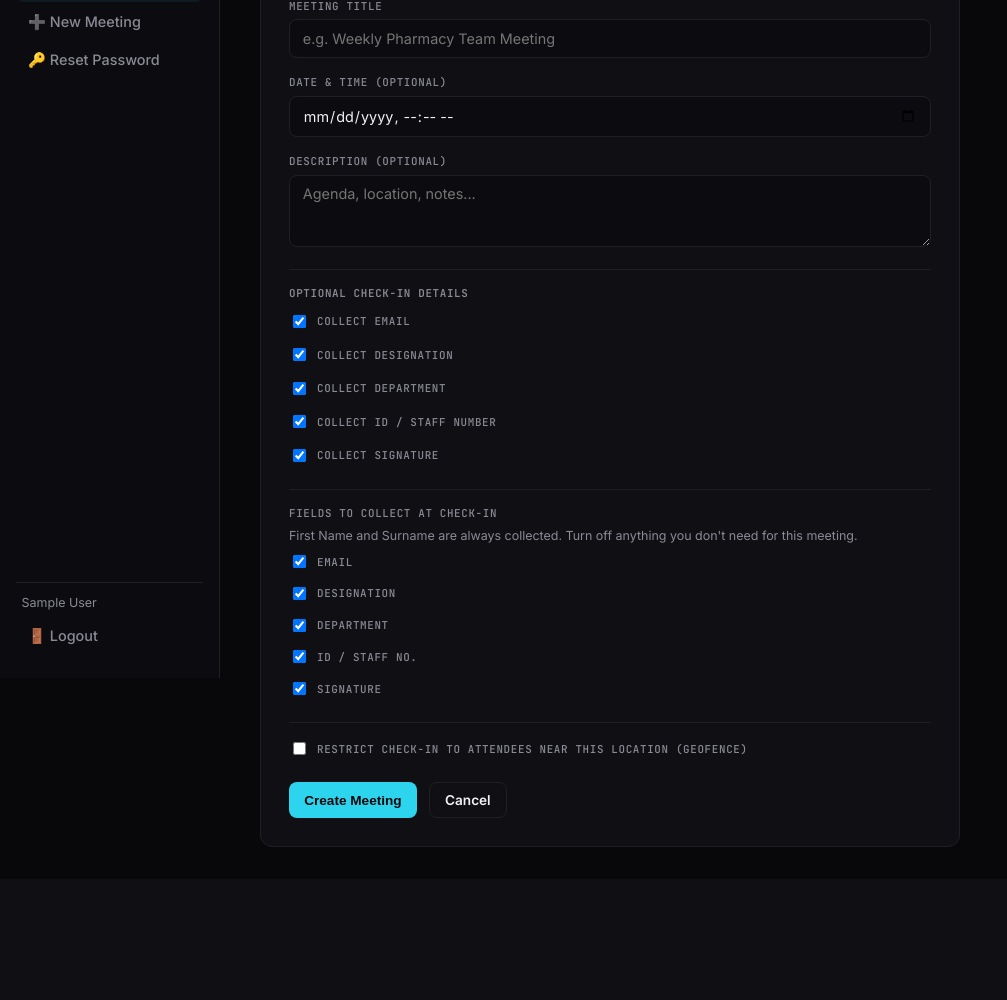
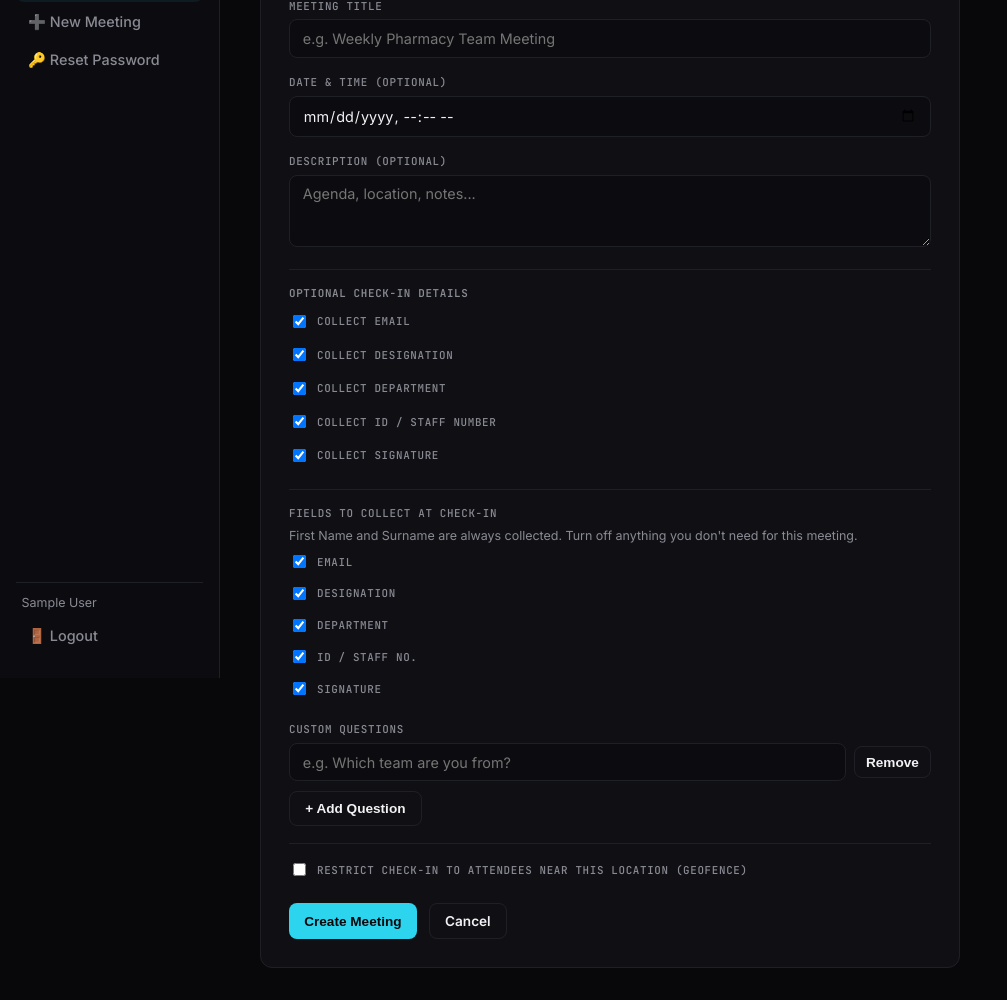
Before and after one commit to Mosescasper/meetcheck, a Flask app: page /meetings/new in a window 1280 px wide. Shown: the part 122-1122 px from the top of the page, without its empty margins (0-1007 px from the left). Before the commit the page ends 969 px from the top, so only its background shows below. Run offline with Flask 3, Linux system fonts and the light colour scheme; the visitor is signed in with stand-in values (Sample User, id 1).

Commit message:
Add custom meeting questions

```diff
--- a/app.py
+++ b/app.py
@@ -16,7 +16,7 @@ from flask_migrate import Migrate
 
 from config import Config
 from extensions import db, login_manager
-from models import Organizer, Meeting, AttendanceRecord
+from models import Organizer, Meeting, AttendanceRecord, MeetingQuestion, AttendanceAnswer
 
 app = Flask(__name__)
 app.config.from_object(Config)
@@ -104,6 +104,26 @@ def _parse_optional_fields(form):
         "collect_id_number": form.get("collect_id_number") == "on",
         "collect_signature": form.get("collect_signature") == "on",
     }
+
+
+def _parse_questions_form(form):
+    """Reads the organizer's custom questions out of a submitted
+    meeting-create/edit form. Blank entries are dropped; order is kept as
+    typed. Returns a list of question-text strings."""
+    texts = form.getlist("question_text[]")
+    return [t.strip() for t in texts if t.strip()]
+
+
+def _apply_questions(meeting, question_texts):
+    """Replaces meeting.questions with a fresh set matching question_texts,
+    in order. On meeting_edit this means any previously-collected answers
+    to a REMOVED question are deleted along with it (cascade on
+    MeetingQuestion.answers) -- editing the question list is a real change
+    to the form, not just a relabeling."""
+    meeting.questions = [
+        MeetingQuestion(question_text=text, position=i)
+        for i, text in enumerate(question_texts)
+    ]
 
 
 # ---------------------------------------------------------------------------
@@ -260,6 +280,7 @@ def meeting_new():
             return render_template("meetings/new.html")
 
         optional_fields = _parse_optional_fields(request.form)
+        question_texts = _parse_questions_form(request.form)
 
         scheduled_for_val = None
         if scheduled_for_str:
@@ -280,6 +301,10 @@ def meeting_new():
             **_parse_field_toggles(request.form),
         )
         db.session.add(meeting)
+        db.session.flush()  # assigns meeting.id before questions reference it
+
+        _apply_questions(meeting, question_texts)
+
         db.session.commit()
 
         flash(f"Meeting '{meeting.title}' created.", "success")
@@ -324,6 +349,7 @@ def meeting_edit(meeting_id):
             return render_template("meetings/edit.html", meeting=meeting)
 
         optional_fields = _parse_optional_fields(request.form)
+        question_texts = _parse_questions_form(request.form)
 
         scheduled_for_val = None
         if scheduled_for_str:
@@ -341,6 +367,9 @@ def meeting_edit(meeting_id):
         meeting.geofence_radius_m = geofence_radius_m
         for key, value in _parse_field_toggles(request.form).items():
             setattr(meeting, key, value)
+
+        _apply_questions(meeting, question_texts)
+
         db.session.commit()
 
         flash(f"Meeting '{meeting.title}' updated.", "success")
@@ -389,17 +418,23 @@ def meeting_export(meeting_id):
 
     buffer = io.StringIO()
     writer = csv.writer(buffer)
-    writer.writerow(["First Name", "Surname", "Email", "Designation", "Department", "ID / Staff No.", "Signed In At"])
+    header = ["First Name", "Surname", "Email", "Designation", "Department", "ID / Staff No."]
+    header += [q.question_text for q in meeting.questions]
+    header += ["Signed In At"]
+    writer.writerow(header)
+
     for r in meeting.attendance_records:
-        writer.writerow([
+        row = [
             r.first_name,
             r.surname,
             r.email or "",
             r.designation or "",
             r.department or "",
             r.id_number or "",
-            r.signed_in_at.strftime("%Y-%m-%d %H:%M:%S") if r.signed_in_at else "",
-        ])
+        ]
+        row += [r.answer_for(q.id) or "" for q in meeting.questions]
+        row += [r.signed_in_at.strftime("%Y-%m-%d %H:%M:%S") if r.signed_in_at else ""]
+        writer.writerow(row)
 
     safe_title = "".join(c if c.isalnum() or c in " -_" else "" for c in meeting.title).strip() or "meeting"
     return Response(
@@ -455,6 +490,15 @@ def attend(code):
             if getattr(meeting, f"collect_{field}") and not field_values[field]:
                 missing_labels.append(field_labels[field])
 
+        # Custom questions are always required -- an organizer who bothered
+        # to add one wants every attendee to answer it.
+        question_answers = {}
+        for q in meeting.questions:
+            answer = request.form.get(f"question_{q.id}", "").strip()
+            question_answers[q.id] = answer
+            if not answer:
+                missing_labels.append(q.question_text)
+
         if missing_labels:
             verb = "is" if len(missing_labels) == 1 else "are"
             flash(f"{', '.join(missing_labels)} {verb} required.", "danger")
@@ -496,6 +540,15 @@ def attend(code):
             ip_address=request.remote_addr,
         )
         db.session.add(record)
+        db.session.flush()  # assigns record.id before answers reference it
+
+        for q in meeting.questions:
+            db.session.add(AttendanceAnswer(
+                attendance_record_id=record.id,
+                question_id=q.id,
+                answer_text=question_answers.get(q.id, ""),
+            ))
+
         db.session.commit()
 
         return render_template("meetings/attend_success.html", meeting=meeting, name=first_name)
--- /dev/null
+++ b/templates/meetings/_custom_questions.html
@@ -0,0 +1,70 @@
+<div class="form-group">
+  <label>Custom Questions</label>
+  <div id="custom-question-list">
+    {% if meeting and meeting.questions %}
+      {% for q in meeting.questions %}
+      <div class="custom-question-row" style="display:flex; gap:.5rem; align-items:center; margin-bottom:.6rem;">
+        <input type="text" name="question_text[]" class="form-control" value="{{ q.question_text }}" placeholder="e.g. Which team are you from?">
+        <button type="button" class="btn remove-question" style="padding:.45rem .7rem;">Remove</button>
+      </div>
+      {% endfor %}
+    {% else %}
+      <div class="custom-question-row" style="display:flex; gap:.5rem; align-items:center; margin-bottom:.6rem;">
+        <input type="text" name="question_text[]" class="form-control" placeholder="e.g. Which team are you from?">
+        <button type="button" class="btn remove-question" style="padding:.45rem .7rem;">Remove</button>
+      </div>
+    {% endif %}
+  </div>
+  <div style="margin-top:.5rem;">
+    <button type="button" id="add-question" class="btn">+ Add Question</button>
+  </div>
+</div>
+
+<script>
+(function () {
+  var container = document.getElementById('custom-question-list');
+  if (!container) return;
+
+  function makeQuestionRow(value) {
+    var row = document.createElement('div');
+    row.className = 'custom-question-row';
+    row.style.display = 'flex';
+    row.style.gap = '.5rem';
+    row.style.alignItems = 'center';
+    row.style.marginBottom = '.6rem';
+
+    var input = document.createElement('input');
+    input.type = 'text';
+    input.name = 'question_text[]';
+    input.className = 'form-control';
+    input.value = value || '';
+    input.placeholder = 'e.g. Which team are you from?';
+
+    var remove = document.createElement('button');
+    remove.type = 'button';
+    remove.className = 'btn remove-question';
+    remove.style.padding = '.45rem .7rem';
+    remove.textContent = 'Remove';
+
+    row.appendChild(input);
+    row.appendChild(remove);
+    return row;
+  }
+
+  var addButton = document.getElementById('add-question');
+  if (addButton) {
+    addButton.addEventListener('click', function () {
+      container.appendChild(makeQuestionRow(''));
+    });
+  }
+
+  container.addEventListener('click', function (event) {
+    var removeButton = event.target.closest('.remove-question');
+    if (!removeButton) return;
+    var row = removeButton.closest('.custom-question-row');
+    if (row && container.querySelectorAll('.custom-question-row').length > 1) {
+      row.remove();
+    }
+  });
+})();
+</script>
--- a/templates/meetings/edit.html
+++ b/templates/meetings/edit.html
@@ -28,7 +28,8 @@
 
     {% include "meetings/_field_toggles.html" %}
 
-    {% include "meetings/_field_toggles.html" %}
+    {% include "meetings/_custom_questions.html" %}
+
     {% include "meetings/_geofence_fields.html" %}
 
     <div class="form-actions">
--- a/templates/meetings/new.html
+++ b/templates/meetings/new.html
@@ -27,6 +27,8 @@
 
     {% include "meetings/_field_toggles.html" %}
 
+    {% include "meetings/_custom_questions.html" %}
+
     {% include "meetings/_geofence_fields.html" %}
 
     <div class="form-actions">
```
Also changed, not shown: models.py (+53 -0 lines), templates/meetings/attend.html (+7 -0 lines), templates/meetings/detail.html (+11 -0 lines).
